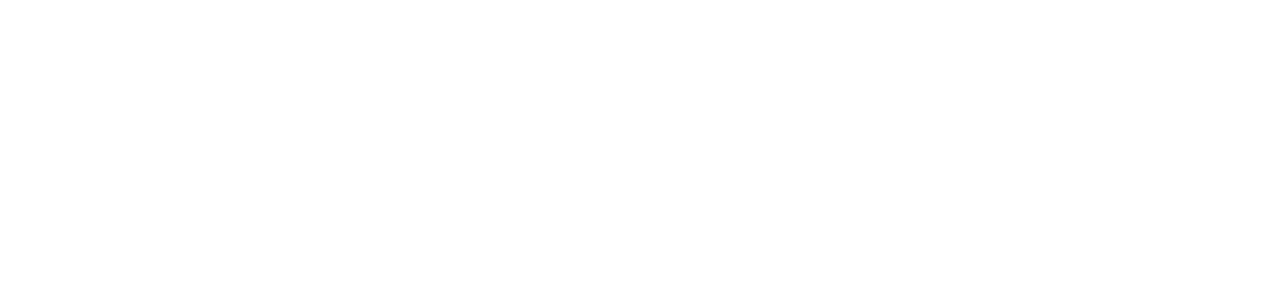
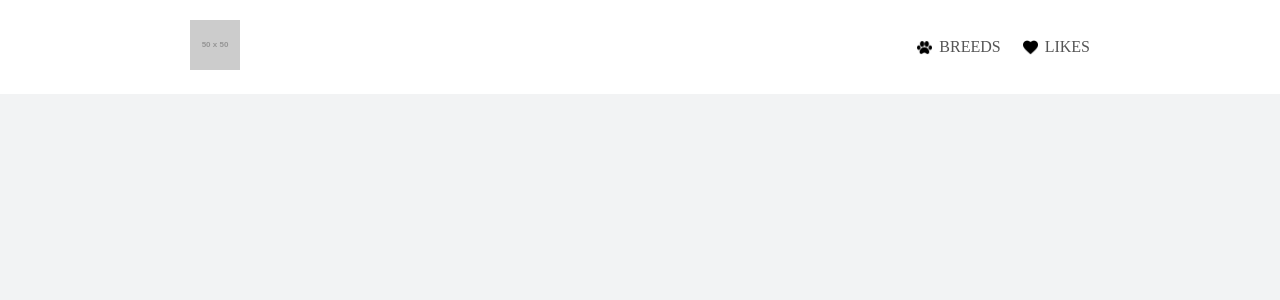
Before and after one commit to shubhambattoo/vue-dogs-app, a Vue app: page /#/ in a window 1280 px wide. Shown: the top 300 px of the page. Built offline with nearby package versions, Linux system fonts and the light colour scheme.

Commit message:
created navbar

```diff
--- a/src/App.vue
+++ b/src/App.vue
@@ -1,8 +1,50 @@
 <template>
-  <div>
-    <router-view/>
+  <div id="app" class="light">
+    <router-view />
   </div>
 </template>
 
 <style>
+:root {
+  --light-bg-color: #f2f3f4;
+  --dark-bg-color: #0f0f0f;
+  --default-bg-color: var(--light-bg-color);
+  --light-color: #555;
+  --dark-color: #f5f5f5;
+  --default-color: var(--light-color);
+  --darker-bg-color : #000;
+  --white-bg-color : #fff;
+  --nav-bg-color : var(--white-bg-color);
+}
+
+html {
+  font-size: 62.5%;
+}
+
+body {
+  margin: 0;
+  padding: 0;
+  font-size: 1.6rem;
+}
+
+#app {
+  background-color: var(--default-bg-color);
+  height: 100vh;
+  color: var(--default-color);
+}
+
+#app.light {
+  --default-bg-color: var(--light-bg-color);
+  --default-color: var(--light-color);
+}
+
+#app.dark {
+  --default-bg-color: var(--dark-bg-color);
+  --default-color: var(--dark-color);
+}
+
+.container {
+  max-width: 90rem;
+  margin: 0 auto;
+}
 </style>
--- a/src/components/Header.vue
+++ b/src/components/Header.vue
@@ -1,5 +1,24 @@
 <template>
   <header>
+    <div class="container">
+      <nav class="nav">
+        <div class="brand">
+          <router-link to="/">
+            <img src="//via.placeholder.com/50" alt="brand image" />
+          </router-link>
+        </div>
+        <div class="menu">
+          <ul>
+            <li class="icon paw">
+              <router-link to="/">Breeds</router-link>
+            </li>
+            <li class="icon heart">
+              <router-link to="/">Likes</router-link>
+            </li>
+          </ul>
+        </div>
+      </nav>
+    </div>
   </header>
 </template>
 
@@ -10,4 +29,56 @@
 </script>
 
 <style>
+header {
+  background-color: var(--nav-bg-color);
+  padding: 2rem;
+}
+.nav {
+  display: flex;
+}
+.menu {
+  margin-left: auto;
+  display: flex;
+}
+
+.menu ul {
+  list-style-type: none;
+  display: flex;
+}
+
+.menu ul li:not(:last-child) {
+  margin-right: 4.4rem;
+}
+
+.menu ul li {
+  position: relative;
+  display: flex;
+  align-items: center;
+  cursor: pointer;
+}
+
+.menu ul li.icon::before {
+  content: "";
+  background-repeat: no-repeat;
+  background-size: contain;
+  background-position: left;
+  position: absolute;
+  height: 1.5rem;
+  left: -2.2rem;
+  width: 1.5rem;
+}
+
+.menu ul li.icon.paw::before {
+  background-image: url("../assets/paw-print-.png");
+}
+
+.menu ul li.icon.heart::before {
+  background-image: url("../assets/heart.png");
+}
+
+.menu ul li a {
+  color: var(--default-color);
+  text-decoration: none;
+  text-transform: uppercase;
+}
 </style>
```
Also changed, not shown: src/assets/heart.png (added), src/assets/paw-print-.png (added).
